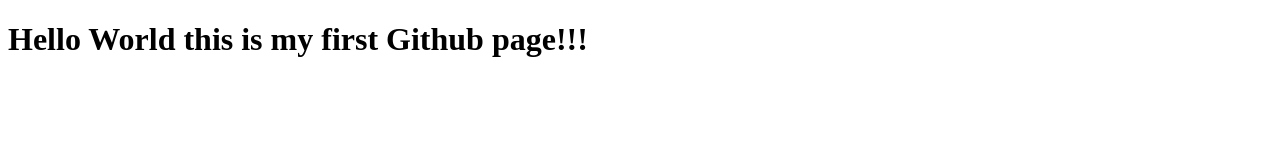
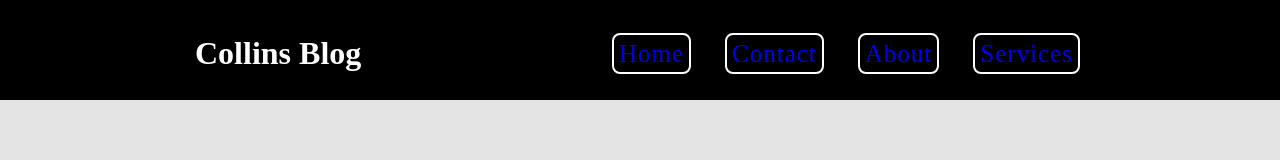
Before and after one commit to ezeamaka2/collinic.github.io, a plain HTML site: page index.html in a window 1280 px wide. Drawn offline with Linux system fonts and the light colour scheme.

Commit message:
Update commit

```diff
--- a/index.html
+++ b/index.html
@@ -1,9 +1,21 @@
 <!DOCTYPE html>
 <html>
 <head>
-
+  <link rel="stylesheet" href="stylsheet.css">
 </head>
 <body>
-<h1> Hello World this is my first Github page!!! </h1>
+<header>
+		<div id="container">
+			<div id="logoArea"><h1><a href="#">Collins Blog</a></h1></div>
+			<nav id="navArea">
+				<ul id="nav">
+					<li><a href="#" class="current">Home</a></li>
+					<li><a href="#">Contact</a></li>
+					<li><a href="#">About</a></li>
+					<li><a href="#">Services</a></li>
+				</ul>
+			</nav>
+		</div>
+	</header>
 </body>
 </html>
```
